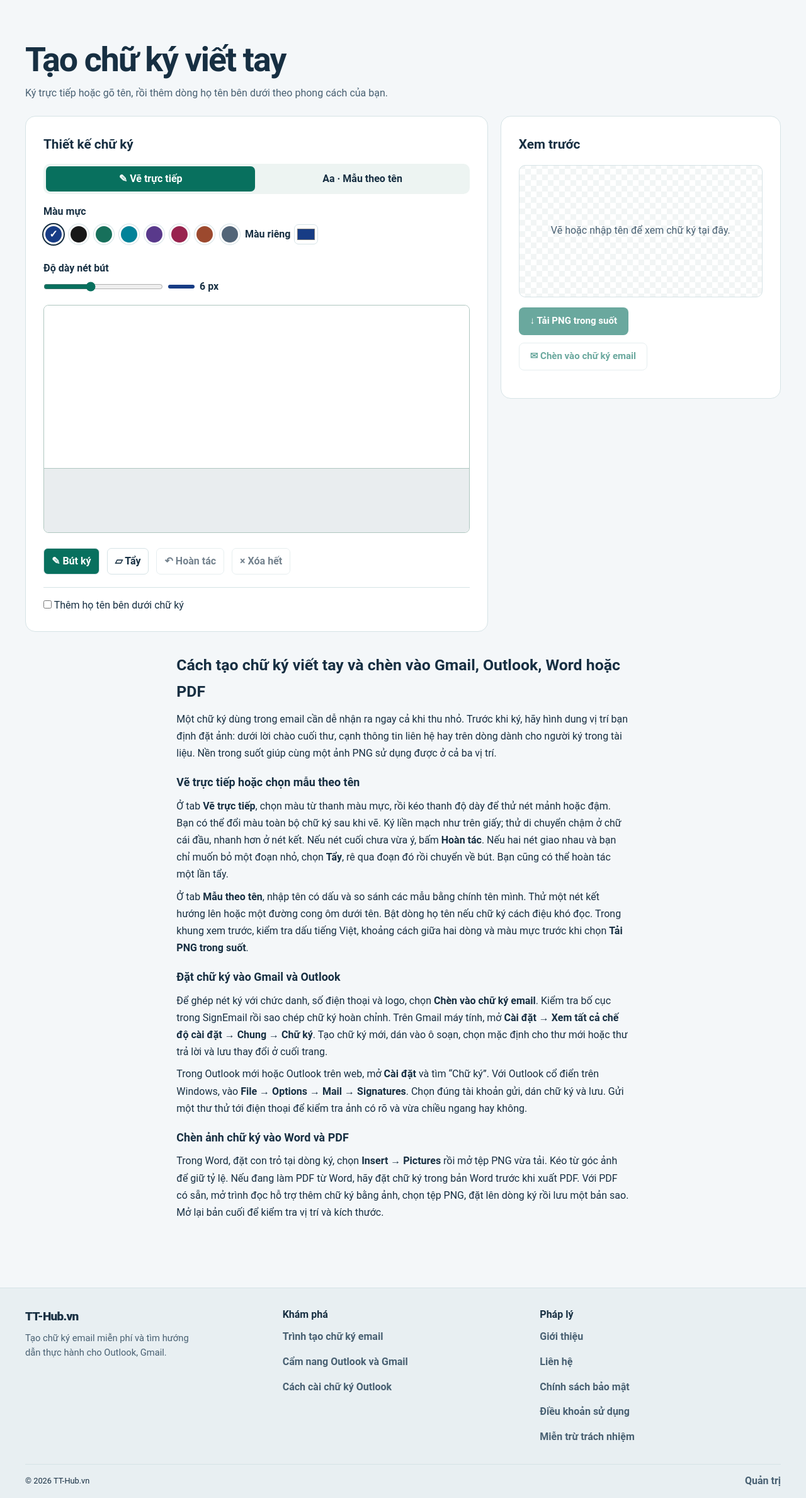
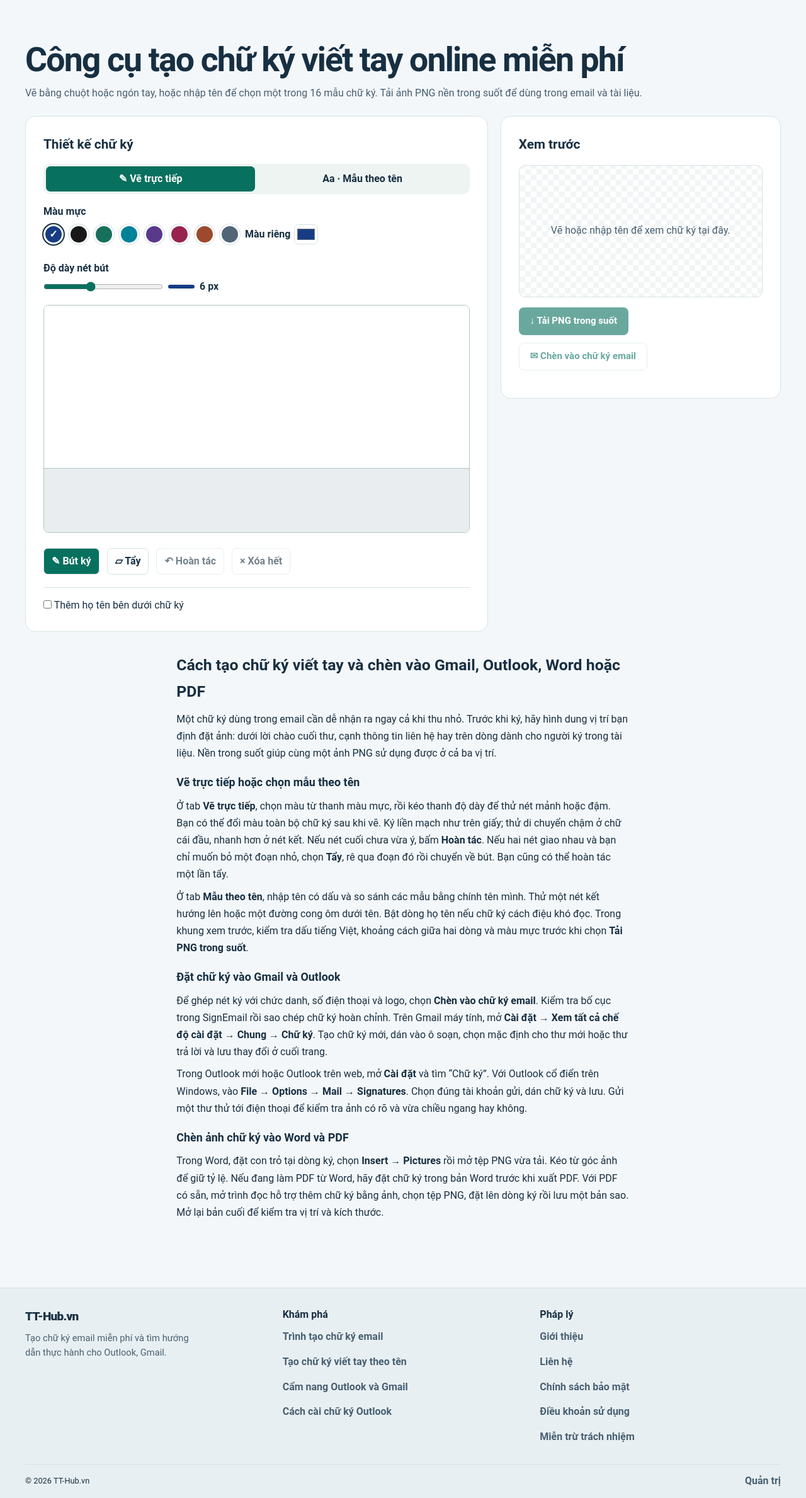
Before and after one commit to trongtuan141099/signemail, a PHP site: page /chu-ky-viet-tay.php in a window 1280 px wide. Shown: the part 71-2449 px from the top of the page at 63% size. Run offline with PHP 8.4, Linux system fonts and the light colour scheme; a map, chart or similar area stays blank; some libraries are stand-ins or nearby versions.

Commit message:
28.11.2026 2

```diff
--- a/chu-ky-viet-tay.php
+++ b/chu-ky-viet-tay.php
@@ -1,10 +1,24 @@
 <?php
 declare(strict_types=1);
 require __DIR__ . '/layout.php';
-page_header('Tạo chữ ký viết tay online và tải PNG trong suốt | SignEmail', 'Vẽ hoặc gõ chữ ký, thêm họ tên bên dưới và xem trước trước khi tải PNG hoặc chèn vào chữ ký email.', 'handwriting', linkto('chu-ky-viet-tay.php'));
+$path = linkto('chu-ky-viet-tay.php');
+$name = 'Công cụ tạo chữ ký viết tay online miễn phí';
+$description = 'Vẽ chữ ký bằng chuột hoặc ngón tay, hoặc tạo chữ ký theo tên với 16 mẫu. Chọn màu mực, tải PNG nền trong suốt để chèn vào Gmail, Outlook, Word hoặc PDF.';
+page_header($name . ' | SignEmail', $description, 'handwriting', $path, '', '', [
+    '@context' => 'https://schema.org',
+    '@type' => 'WebApplication',
+    'name' => $name,
+    'url' => canonical_url($path),
+    'description' => $description,
+    'applicationCategory' => 'BusinessApplication',
+    'operatingSystem' => 'Any',
+    'inLanguage' => 'vi',
+    'isAccessibleForFree' => true,
+    'offers' => ['@type' => 'Offer', 'price' => '0', 'priceCurrency' => 'VND'],
+]);
 ?>
 <main class="shell ink-page" data-upload="<?= h(linkto('brand-upload.php')) ?>" data-editor="<?= h(linkto()) ?>">
-    <header><h1>Tạo chữ ký viết tay</h1><p>Ký trực tiếp hoặc gõ tên, rồi thêm dòng họ tên bên dưới theo phong cách của bạn.</p></header>
+    <header><h1><?= h($name) ?></h1><p>Vẽ bằng chuột hoặc ngón tay, hoặc nhập tên để chọn một trong 16 mẫu chữ ký. Tải ảnh PNG nền trong suốt để dùng trong email và tài liệu.</p></header>
     <div class="ink-workspace">
         <section class="ink-tool" aria-labelledby="ink-title">
             <h2 id="ink-title">Thiết kế chữ ký</h2>
--- a/footer.php
+++ b/footer.php
@@ -9,6 +9,7 @@
             <h2 class="font-semibold">Khám phá</h2>
             <ul class="list-none space-y-2 mt-3">
                 <li><a href="<?= h(linkto('#editor')) ?>">Trình tạo chữ ký email</a></li>
+                <li><a href="<?= h(linkto('chu-ky-viet-tay.php')) ?>">Tạo chữ ký viết tay theo tên</a></li>
                 <li><a href="<?= h(linkto('blog.php')) ?>">Cẩm nang Outlook và Gmail</a></li>
                 <li><a href="<?= h(post_url('cai-chu-ky-trong-outlook')) ?>">Cách cài chữ ký Outlook</a></li>
             </ul>
--- /dev/null
+++ b/sitemap.xml
@@ -0,0 +1,5 @@
+<?xml version="1.0" encoding="UTF-8"?>
+<urlset xmlns="http://www.sitemaps.org/schemas/sitemap/0.9">
+    <url><loc>https://tt-hub.io.vn/tao-chu-ky-email/</loc></url>
+    <url><loc>https://tt-hub.io.vn/tao-chu-ky-email/chu-ky-viet-tay.php</loc></url>
+</urlset>
```
